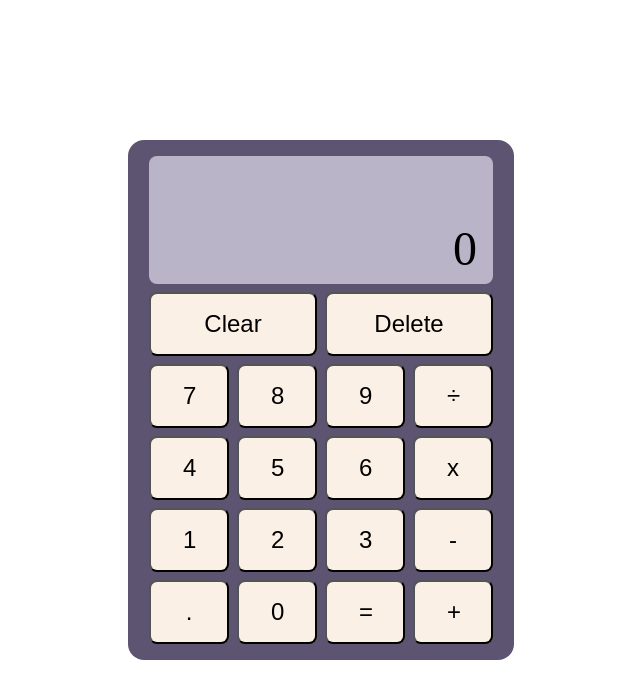
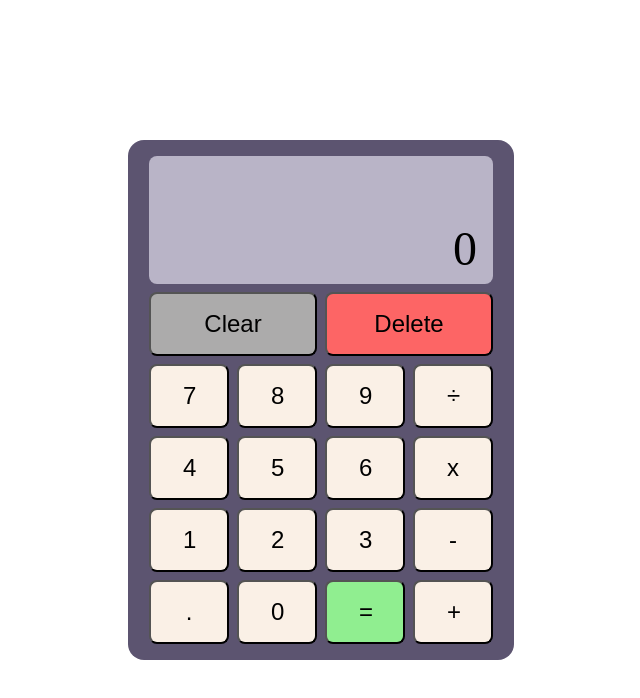
Before and after one commit to Siva-Sai22/Calculator, a plain HTML site: page index.html in a window 1280 px wide. Shown: the whole page, without its empty margins (319-959 px from the left). Drawn offline with Linux system fonts and the light colour scheme.

Commit message:
Add color to buttons

```diff
--- a/index.html
+++ b/index.html
@@ -14,8 +14,8 @@
       <div class="answer">0</div>
     </div>
     <div class="firstrow">
-      <button class="function">Clear</button>
-      <button class="function">Delete</button>
+      <button class="function clear">Clear</button>
+      <button class="function delete">Delete</button>
     </div>
     <div class="secondrow">
       <button class="numbers">7</button>
@@ -38,7 +38,7 @@
     <div class="fifthrow">
       <button>.</button>
       <button class="numbers">0</button>
-      <button>=</button>
+      <button class="equalto">=</button>
       <button>+</button>
     </div>
   </div>
--- a/style.css
+++ b/style.css
@@ -61,3 +61,15 @@ button {
     display: flex;
     justify-content: space-between;
 }
+
+.clear {
+    background-color: rgb(172, 171, 171);
+}
+
+.delete {
+    background-color: rgb(253, 101, 101);
+}
+
+.equalto{
+    background-color: lightgreen;
+}
```
